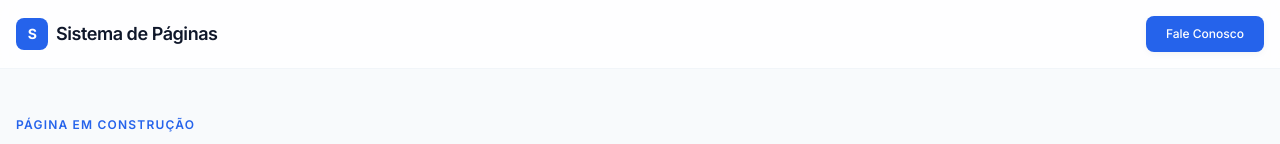
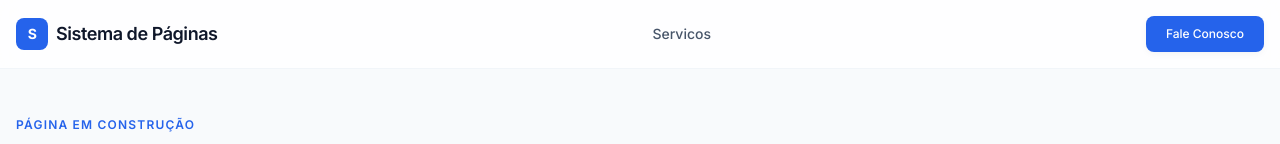
Before and after one commit to Nathanoruim/sistema-paginas-grupo-5, a Next.js app: page / in a window 1280 px wide. Shown: the top 144 px of the page. Built offline with nearby package versions, Linux system fonts and the light colour scheme.

Commit message:
feat: adiciona link Servicos na Navbar

```diff
--- a/components/layout/Navbar.tsx
+++ b/components/layout/Navbar.tsx
@@ -13,7 +13,7 @@ import { cn } from "@/lib/utils";
  */
 const navLinks: { href: string; label: string }[] = [
   // ====== INÍCIO DA ÁREA DE EDIÇÃO COLABORATIVA ======
-
+  { href: "/serviços", label: "Servicos" },
   // ====== FIM DA ÁREA DE EDIÇÃO COLABORATIVA ======
 ];
 
```
